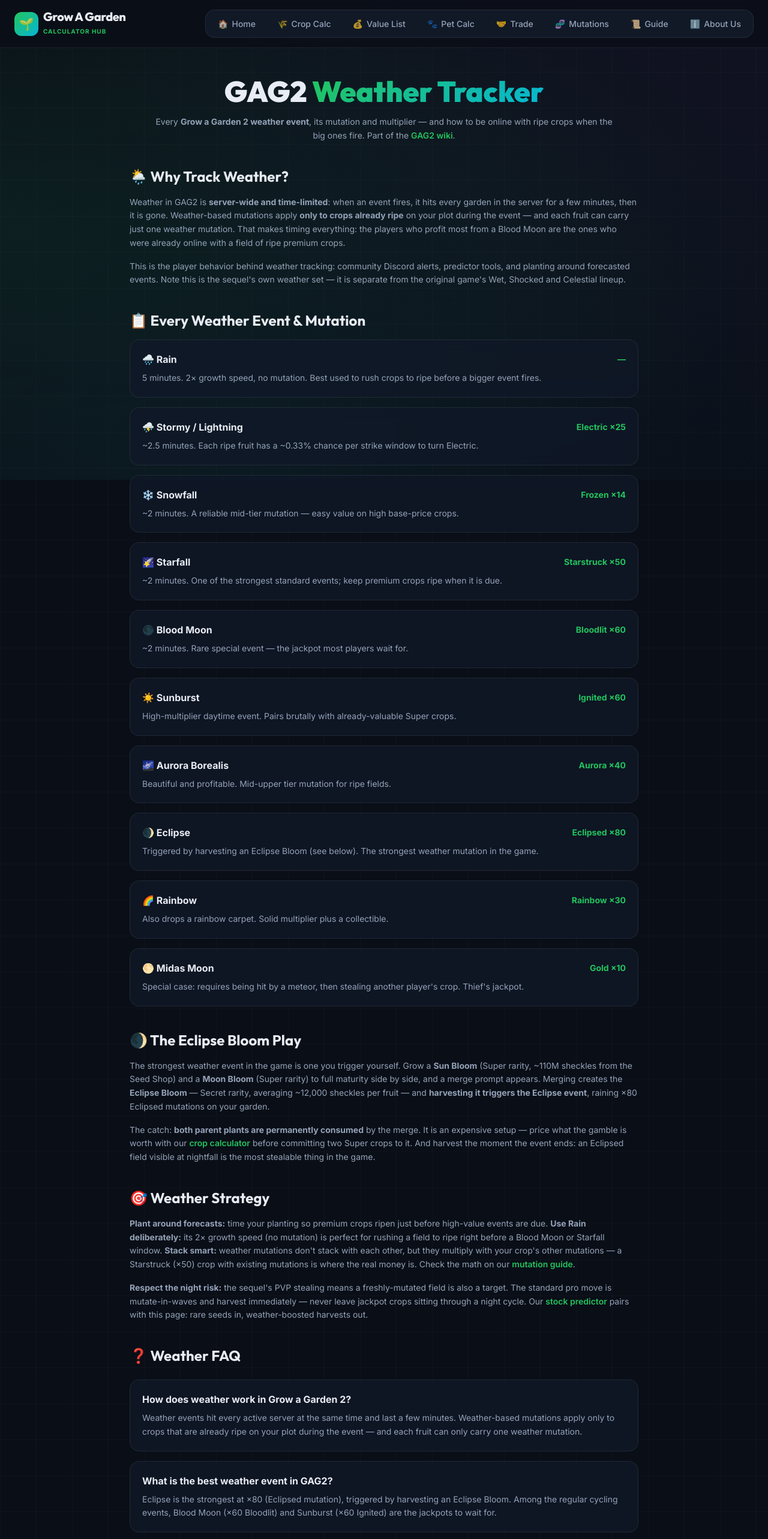
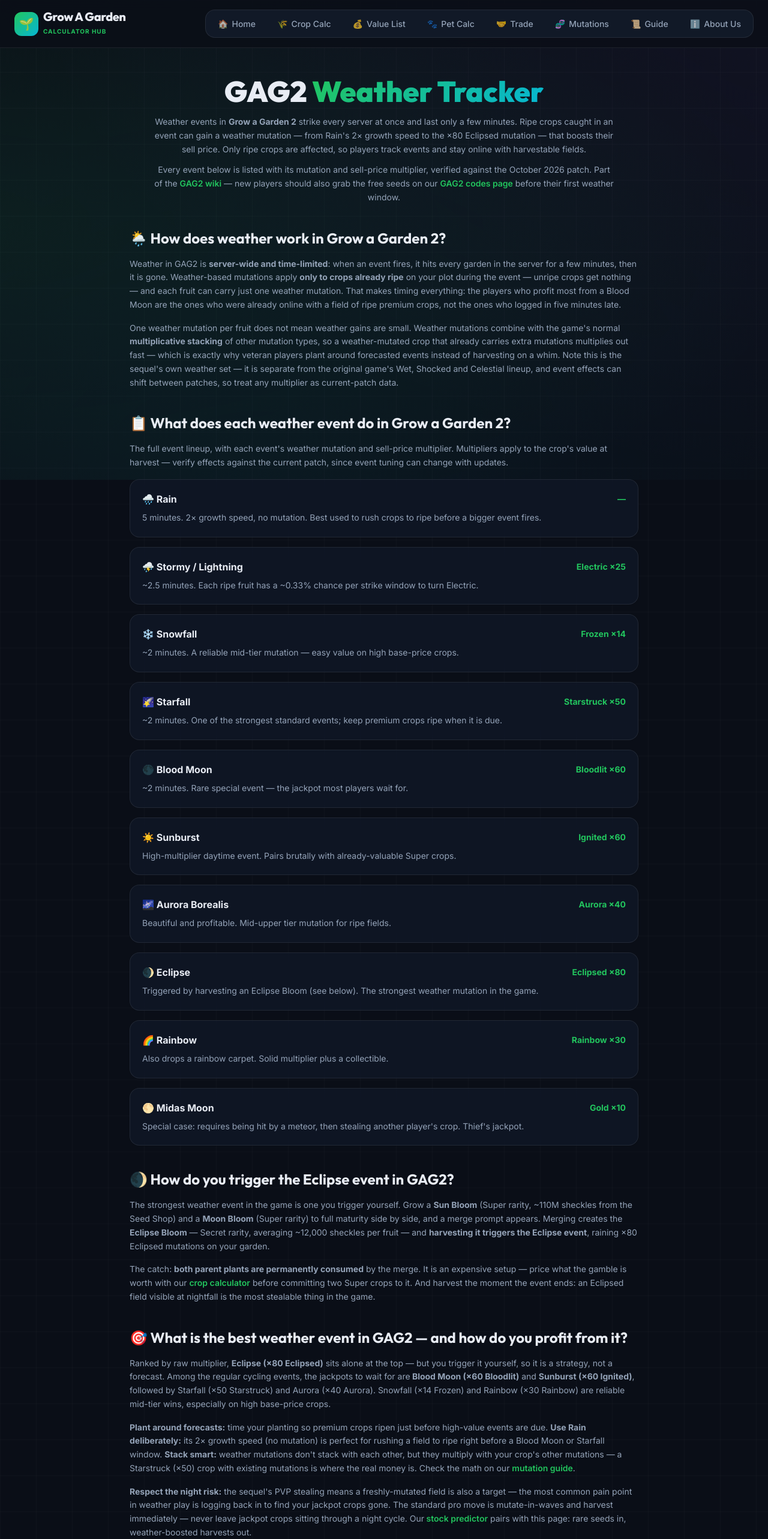
Before and after one commit to liveetcstream-beep/grow-a-garden-calculator, a Next.js app: page /grow-a-garden-2/weather-tracker in a window 1280 px wide. Shown: the top 2566 px of the page at 60% size. Built offline with nearby package versions, Linux system fonts and the light colour scheme.

Commit message:
GAG2 wiki: specialist content rewrite — Weather tracker

```diff
--- a/src/app/grow-a-garden-2/weather-tracker/page.tsx
+++ b/src/app/grow-a-garden-2/weather-tracker/page.tsx
@@ -53,6 +53,14 @@ const faqs = [
     q: "How do players track weather in GAG2?",
     a: "Because events are server-wide and time-limited, experienced players watch community Discord alerts and predictor tools, stay online with ripe premium crops, and plant around forecasted events. Night events add risk — a Bloodlit field at dusk is a thief magnet, so harvest fast.",
   },
+  {
+    q: "What does rain do in Grow a Garden 2?",
+    a: "Rain lasts about 5 minutes and doubles crop growth speed (2×), but applies no mutation. Experienced players use it deliberately — rushing a field to ripe during Rain so the crops are harvestable (or mutation-ready) when a bigger event like Blood Moon or Starfall fires next.",
+  },
+  {
+    q: "Can weather mutations hit unripe crops?",
+    a: "No — weather mutations apply only to crops that are already ripe on your plot when the event fires. That is why timing matters: plant so your premium crops finish ripening just before high-value events are due, and use Rain's growth boost to close the gap.",
+  },
 ];
 
 const faqSchema = {
@@ -76,34 +84,50 @@ export default function GAG2WeatherTracker() {
         <h1 className="text-4xl sm:text-5xl font-black mb-4" style={{ fontFamily: "var(--font-display)", color: "var(--foreground)" }}>
           GAG2 <span style={{ background: "var(--gradient-1)", WebkitBackgroundClip: "text", WebkitTextFillColor: "transparent" }}>Weather Tracker</span>
         </h1>
+        <p className="text-sm max-w-3xl mx-auto leading-relaxed mb-3" style={{ color: "var(--muted)" }}>
+          Weather events in <strong>Grow a Garden 2</strong> strike every server at once and last only a few minutes. Ripe
+          crops caught in an event can gain a weather mutation — from Rain's 2× growth speed to the ×80 Eclipsed mutation —
+          that boosts their sell price. Only ripe crops are affected, so players track events and stay online with
+          harvestable fields.
+        </p>
         <p className="text-sm max-w-3xl mx-auto leading-relaxed" style={{ color: "var(--muted)" }}>
-          Every <strong>Grow a Garden 2 weather event</strong>, its mutation and multiplier — and how to be online with ripe
-          crops when the big ones fire. Part of the <Link href="/grow-a-garden-2/wiki" className="text-[var(--primary)] hover:underline font-semibold">GAG2 wiki</Link>.
+          Every event below is listed with its mutation and sell-price multiplier, verified against the October 2026 patch.
+          Part of the <Link href="/grow-a-garden-2/wiki" className="text-[var(--primary)] hover:underline font-semibold">GAG2 wiki</Link> —
+          new players should also grab the free seeds on our <Link href="/grow-a-garden-2/wiki/codes" className="text-[var(--primary)] hover:underline font-semibold">GAG2 codes page</Link> before
+          their first weather window.
         </p>
       </div>
 
       <div className="space-y-10 text-sm leading-relaxed" style={{ color: "var(--muted)" }}>
         <section>
           <h2 className="text-2xl font-bold mb-4 text-left" style={{ fontFamily: "var(--font-display)", color: "var(--foreground)" }}>
-            🌦️ Why Track Weather?
+            🌦️ How does weather work in Grow a Garden 2?
           </h2>
           <p className="mb-4">
             Weather in GAG2 is <strong>server-wide and time-limited</strong>: when an event fires, it hits every garden in the
             server for a few minutes, then it is gone. Weather-based mutations apply <strong>only to crops already ripe</strong> on
-            your plot during the event — and each fruit can carry just one weather mutation. That makes timing everything: the
-            players who profit most from a Blood Moon are the ones who were already online with a field of ripe premium crops.
+            your plot during the event — unripe crops get nothing — and each fruit can carry just one weather mutation. That
+            makes timing everything: the players who profit most from a Blood Moon are the ones who were already online with
+            a field of ripe premium crops, not the ones who logged in five minutes late.
           </p>
           <p className="mb-4">
-            This is the player behavior behind weather tracking: community Discord alerts, predictor tools, and planting around
-            forecasted events. Note this is the sequel's own weather set — it is separate from the original game's Wet, Shocked
-            and Celestial lineup.
+            One weather mutation per fruit does not mean weather gains are small. Weather mutations combine with the game's
+            normal <strong>multiplicative stacking</strong> of other mutation types, so a weather-mutated crop that already
+            carries extra mutations multiplies out fast — which is exactly why veteran players plant around forecasted
+            events instead of harvesting on a whim. Note this is the sequel's own weather set — it is separate from the
+            original game's Wet, Shocked and Celestial lineup, and event effects can shift between patches, so treat any
+            multiplier as current-patch data.
           </p>
         </section>
 
         <section>
           <h2 className="text-2xl font-bold mb-4 text-left" style={{ fontFamily: "var(--font-display)", color: "var(--foreground)" }}>
-            📋 Every Weather Event & Mutation
+            📋 What does each weather event do in Grow a Garden 2?
           </h2>
+          <p className="mb-4">
+            The full event lineup, with each event's weather mutation and sell-price multiplier. Multipliers apply to the
+            crop's value at harvest — verify effects against the current patch, since event tuning can change with updates.
+          </p>
           <div className="space-y-4">
             {weatherEvents.map((w) => (
               <div key={w.event} className="glass-card-static p-5">
@@ -121,7 +145,7 @@ export default function GAG2WeatherTracker() {
 
         <section>
           <h2 className="text-2xl font-bold mb-4 text-left" style={{ fontFamily: "var(--font-display)", color: "var(--foreground)" }}>
-            🌒 The Eclipse Bloom Play
+            🌒 How do you trigger the Eclipse event in GAG2?
           </h2>
           <p className="mb-4">
             The strongest weather event in the game is one you trigger yourself. Grow a <strong>Sun Bloom</strong> (Super rarity,
@@ -140,8 +164,15 @@ export default function GAG2WeatherTracker() {
 
         <section>
           <h2 className="text-2xl font-bold mb-4 text-left" style={{ fontFamily: "var(--font-display)", color: "var(--foreground)" }}>
-            🎯 Weather Strategy
+            🎯 What is the best weather event in GAG2 — and how do you profit from it?
           </h2>
+          <p className="mb-4">
+            Ranked by raw multiplier, <strong>Eclipse (×80 Eclipsed)</strong> sits alone at the top — but you trigger it
+            yourself, so it is a strategy, not a forecast. Among the regular cycling events, the jackpots to wait for are
+            <strong> Blood Moon (×60 Bloodlit)</strong> and <strong>Sunburst (×60 Ignited)</strong>, followed by Starfall (×50
+            Starstruck) and Aurora (×40 Aurora). Snowfall (×14 Frozen) and Rainbow (×30 Rainbow) are reliable mid-tier wins,
+            especially on high base-price crops.
+          </p>
           <p className="mb-4">
             <strong>Plant around forecasts:</strong> time your planting so premium crops ripen just before high-value events are
             due. <strong>Use Rain deliberately:</strong> its 2× growth speed (no mutation) is perfect for rushing a field to ripe
@@ -150,9 +181,10 @@ export default function GAG2WeatherTracker() {
             the real money is. Check the math on our <Link href="/mutation-guide" className="text-[var(--primary)] hover:underline font-semibold">mutation guide</Link>.
           </p>
           <p className="mb-4">
-            <strong>Respect the night risk:</strong> the sequel's PVP stealing means a freshly-mutated field is also a target.
-            The standard pro move is mutate-in-waves and harvest immediately — never leave jackpot crops sitting through a night
-            cycle. Our <Link href="/grow-a-garden-2/stock-predictor" className="text-[var(--primary)] hover:underline font-semibold">stock predictor</Link> pairs
+            <strong>Respect the night risk:</strong> the sequel's PVP stealing means a freshly-mutated field is also a target —
+            the most common pain point in weather play is logging back in to find your jackpot crops gone. The standard pro
+            move is mutate-in-waves and harvest immediately — never leave jackpot crops sitting through a night cycle. Our
+            <Link href="/grow-a-garden-2/stock-predictor" className="text-[var(--primary)] hover:underline font-semibold"> stock predictor</Link> pairs
             with this page: rare seeds in, weather-boosted harvests out.
           </p>
         </section>
```
